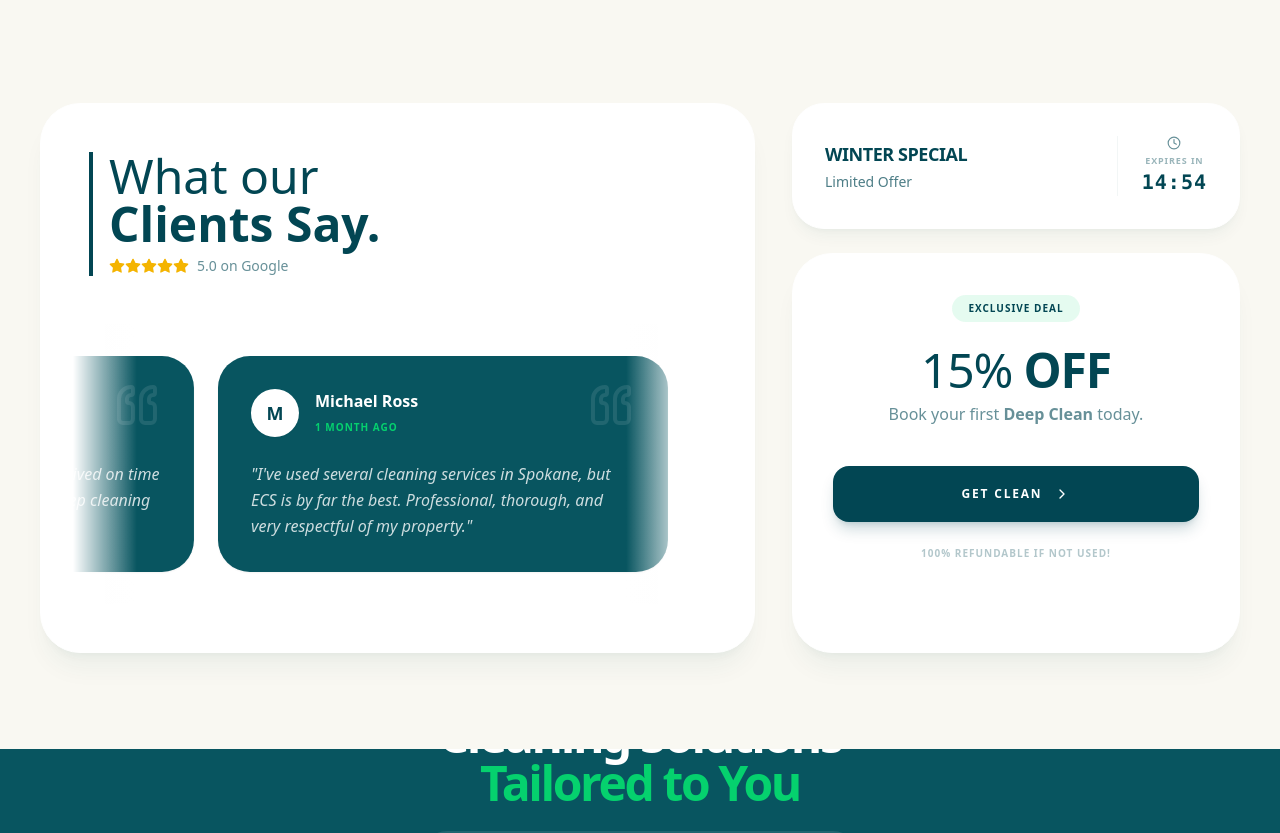
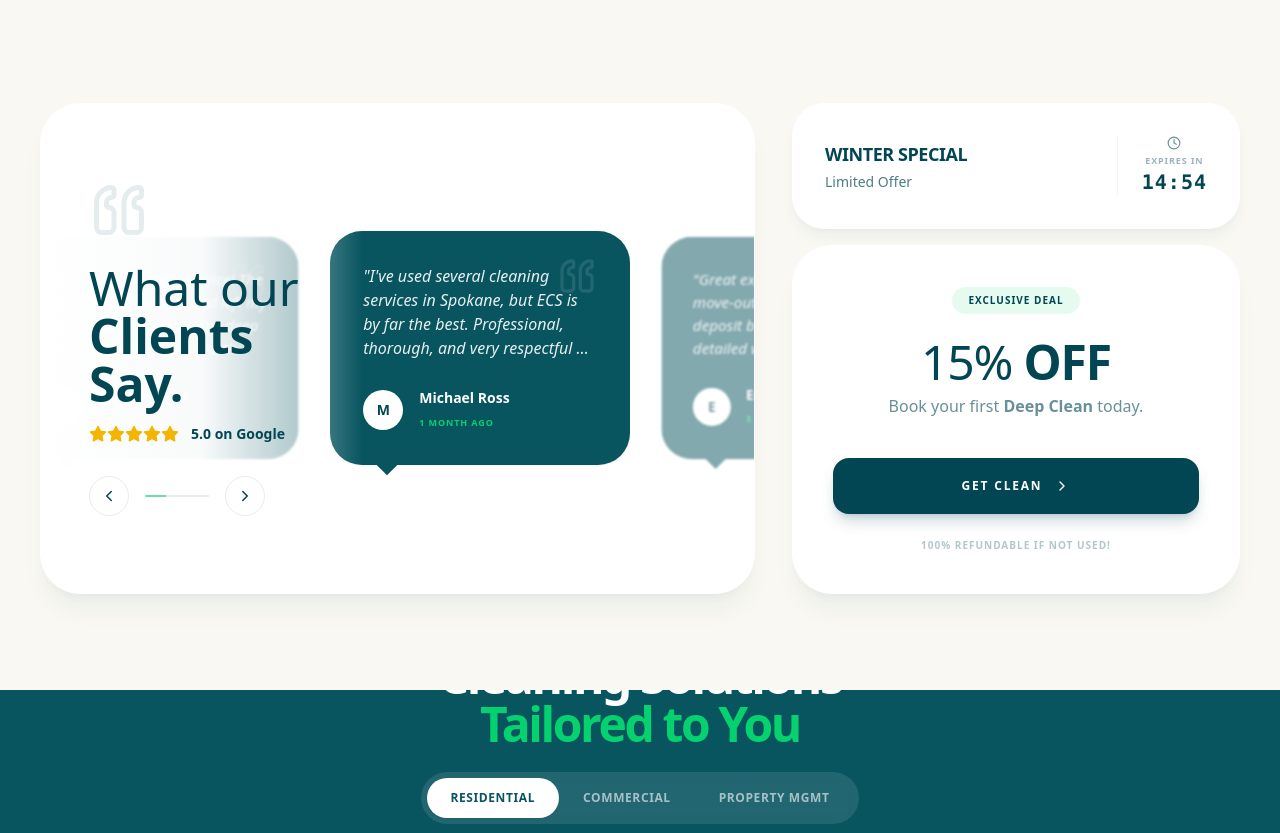
Before and after one commit to renatoquerales28-byte/extreme-cleaning-next, a Next.js app: page / in a window 1280 px wide. Shown: the part 745-1578 px from the top of the page. Built offline with nearby package versions, Linux system fonts and the light colour scheme.

Commit message:
feat: implement minimalist review carousel with mist overlay and index-based navigation

```diff
--- a/src/components/home/SocialProofSection.tsx
+++ b/src/components/home/SocialProofSection.tsx
@@ -2,10 +2,10 @@
 
 import { useState, useEffect } from "react";
 import Image from "next/image";
-import { Star, ChevronRight, Gift, Clock, Bell, Quote } from "lucide-react";
+import { Star, ChevronLeft, ChevronRight, Gift, Clock, Bell, Quote } from "lucide-react";
 import { GOOGLE_REVIEWS } from "@/lib/data/reviews_mock";
 import Link from "next/link";
-import { motion } from "framer-motion";
+import { motion, AnimatePresence } from "framer-motion";
 
 function CountdownTimer() {
     const [timeLeft, setTimeLeft] = useState(15 * 60); // 15 minutes in seconds
@@ -31,6 +31,88 @@ function CountdownTimer() {
     );
 }
 
+// Internal Component for the Carousel Logic
+function ReviewCarousel() {
+    const [activeIndex, setActiveIndex] = useState(0);
+
+    // Auto-advance logic
+    useEffect(() => {
+        const interval = setInterval(() => {
+            handleNext();
+        }, 5000); // 5 seconds per slide
+        return () => clearInterval(interval);
+    }, [activeIndex]);
+
+    // Event Listeners for Custom Navigation
+    useEffect(() => {
+        const onNext = () => handleNext();
+        const onPrev = () => handlePrev();
+
+        window.addEventListener('next-review', onNext);
+        window.addEventListener('prev-review', onPrev);
+
+        return () => {
+            window.removeEventListener('next-review', onNext);
+            window.removeEventListener('prev-review', onPrev);
+        };
+    }, [activeIndex]);
+
+    const handleNext = () => {
+        setActiveIndex((prev) => (prev + 1) % GOOGLE_REVIEWS.length);
+    };
+
+    const handlePrev = () => {
+        setActiveIndex((prev) => (prev - 1 + GOOGLE_REVIEWS.length) % GOOGLE_REVIEWS.length);
+    };
+
+    return (
+        <div className="flex gap-6 items-center transition-transform duration-500 ease-out"
+            style={{ transform: `translateX(-${activeIndex * 320}px)` }} // Adjust width multiplier as needed
+        >
+            {GOOGLE_REVIEWS.map((review, i) => (
+                <div
+                    key={`${review.id}-${i}`}
+                    className={`
+                        shrink-0 w-[300px] bg-[#085560] p-8 rounded-[2rem] shadow-sm relative group border border-transparent transition-all duration-300
+                        ${i === activeIndex ? 'opacity-100 scale-100' : 'opacity-50 scale-95 blur-[1px]'}
+                    `}
+                >
+                    <Quote className="absolute top-6 right-8 text-white/10 transform rotate-180" size={40} />
+
+                    <p className="text-white/90 text-sm md:text-base font-light leading-relaxed italic relative z-10 line-clamp-4 h-[100px] mb-6">
+                        &quot;{review.text}&quot;
+                    </p>
+
+                    <div className="flex items-center gap-4">
+                        <div className="w-10 h-10 rounded-full bg-white flex items-center justify-center text-[#024653] font-black text-sm shadow-sm">
+                            {review.name.charAt(0)}
+                        </div>
+                        <div>
+                            <h4 className="font-bold text-white text-sm">{review.name}</h4>
+                            <span className="text-[9px] text-[#05D16E] font-bold uppercase tracking-widest">{review.date}</span>
+                        </div>
+                    </div>
+
+                    {/* Speech Bubble Tail */}
+                    <div className="absolute -bottom-2 left-12 w-4 h-4 bg-[#085560] rotate-45 transform" />
+                </div>
+            ))}
+            {/* Duplicates for infinite feel if desired, but here we just loop index logic */}
+        </div>
+    );
+}
+
+function CarouselControl({ direction, onClick }: { direction: 'prev' | 'next', onClick: () => void }) {
+    return (
+        <button
+            onClick={onClick}
+            className="w-10 h-10 rounded-full border border-[#024653]/10 flex items-center justify-center text-[#024653] hover:bg-[#024653] hover:text-white transition-all active:scale-95"
+        >
+            {direction === 'prev' ? <ChevronLeft size={18} /> : <ChevronRight size={18} />}
+        </button>
+    );
+}
+
 export default function SocialProofSection() {
     return (
         // SECTION CONTAINER: Adjusted spacing (reduced top padding), Background #F9F8F2
@@ -39,72 +121,57 @@ export default function SocialProofSection() {
             {/* CONTAINER: Max width of 1700px to match Hero */}
             <div className="w-full max-w-[1700px] mx-auto px-6 lg:px-10 grid grid-cols-1 lg:grid-cols-5 gap-3 items-stretch justify-center">
 
-                {/* LEFT COLUMN: REVIEWS (60% -> 3/5 cols) - NOW ENCLOSED IN WHITE CARD */}
-                <div className="w-full lg:col-span-3 flex flex-col justify-center relative">
+                {/* LEFT COLUMN: REVIEWS - CAROUSEL REDESIGN */}
+                <div className="w-full lg:col-span-3">
 
-                    {/* NEW MODULAR CONTAINER */}
-                    <div className="bg-white rounded-[2.5rem] p-8 lg:p-12 shadow-xl shadow-[#024653]/5 border border-white h-full flex flex-col justify-center relative overflow-hidden">
+                    {/* MODULAR CONTAINER */}
+                    <div className="bg-white rounded-[2.5rem] shadow-xl shadow-[#024653]/5 border border-white h-full relative overflow-hidden flex items-center">
 
-                        {/* Header for Reviews */}
-                        <div className="mb-8 md:mb-12 pl-4 border-l-4 border-[#024653] relative z-10">
-                            <h3 className="text-3xl md:text-5xl font-light text-[#024653] mb-2 leading-tight">
-                                What our <br /> <span className="font-black">Clients Say.</span>
-                            </h3>
-                            <div className="flex items-center gap-2">
-                                <div className="flex text-[#F4B400]">
-                                    {[1, 2, 3, 4, 5].map(i => <Star key={i} size={16} fill="currentColor" />)}
+                        {/* 1. MIST OVERLAY & TITLE (Fixed Left Layer) */}
+                        <div className="absolute left-0 top-0 bottom-0 w-[90%] md:w-[60%] lg:w-[45%] bg-gradient-to-r from-white via-white/95 to-transparent z-20 flex flex-col justify-center pl-8 lg:pl-12 pr-12 pointer-events-none">
+                            <div className="pointer-events-auto"> {/* Make interactive contents clickable */}
+                                <Quote className="text-[#024653]/10 mb-6 transform rotate-180" size={60} />
+
+                                <h3 className="text-3xl md:text-5xl font-light text-[#024653] mb-4 leading-tight">
+                                    What our <br /> <span className="font-black">Clients Say.</span>
+                                </h3>
+
+                                <div className="flex items-center gap-3 mb-8">
+                                    <div className="flex text-[#F4B400]">
+                                        {[1, 2, 3, 4, 5].map(i => <Star key={i} size={18} fill="currentColor" />)}
+                                    </div>
+                                    <span className="text-sm font-bold text-[#024653]">5.0 on Google</span>
                                 </div>
-                                <span className="text-sm font-medium text-[#024653]/60">5.0 on Google</span>
+
+                                {/* Custom Navigation Controls */}
+                                <div className="flex items-center gap-4">
+                                    <CarouselControl
+                                        direction="prev"
+                                        onClick={() => window.dispatchEvent(new CustomEvent('prev-review'))}
+                                    />
+                                    <div className="h-[2px] w-16 bg-[#024653]/10 rounded-full overflow-hidden">
+                                        <div className="h-full bg-[#05D16E] w-1/3 animate-pulse" /> {/* Progress bar simulation */}
+                                    </div>
+                                    <CarouselControl
+                                        direction="next"
+                                        onClick={() => window.dispatchEvent(new CustomEvent('next-review'))}
+                                    />
+                                </div>
                             </div>
                         </div>
 
-                        {/* Horizontal Marquee Container */}
-                        <div className="relative w-full overflow-hidden mask-horizontal-fade -mx-4 px-4 py-8"> {/* Negative margin to allow shadow bleed, py for hover space */}
-                            <motion.div
-                                className="flex gap-6 pl-4"
-                                animate={{ x: ["0%", "-50%"] }}
-                                transition={{
-                                    repeat: Infinity,
-                                    ease: "linear",
-                                    duration: 40
-                                }}
-                                style={{ width: "max-content" }}
-                            >
-                                {/* Duplicate list for loop */}
-                                {[...GOOGLE_REVIEWS, ...GOOGLE_REVIEWS, ...GOOGLE_REVIEWS].map((review, i) => (
-                                    <div
-                                        key={`${review.id}-${i}`}
-                                        className="bg-[#085560] p-8 rounded-[2rem] shadow-sm hover:shadow-lg hover:-translate-y-1 transition-all duration-300 relative group w-[350px] md:w-[450px] shrink-0 border border-transparent hover:border-[#05D16E]/20"
-                                    >
-                                        <Quote className="absolute top-6 right-8 text-white/10 transform rotate-180 group-hover:scale-110 transition-transform" size={48} />
+                        {/* 2. CAROUSEL TRACK (Sliding Layer) */}
+                        <div className="w-full h-full flex items-center lg:pl-[40%] pl-[20%]">
+                            <ReviewCarousel />
+                        </div>
 
-                                        <div className="flex items-center gap-4 mb-6">
-                                            <div className="w-12 h-12 rounded-full bg-white flex items-center justify-center text-[#024653] font-black text-lg shadow-sm">
-                                                {review.name.charAt(0)}
-                                            </div>
-                                            <div>
-                                                <h4 className="font-bold text-white text-sm md:text-base">{review.name}</h4>
-                                                <span className="text-[10px] text-[#05D16E] font-bold uppercase tracking-widest">{review.date}</span>
-                                            </div>
-                                        </div>
-
-                                        <p className="text-white/80 text-base font-light leading-relaxed italic relative z-10 line-clamp-4">
-                                            &quot;{review.text}&quot;
-                                        </p>
-                                    </div>
-                                ))}
-                            </motion.div>
-                            {/* Gradient Masks for Horizontal Fade - Adjusted to match white BG */}
-                            <div className="absolute top-0 left-0 w-16 h-full bg-gradient-to-r from-white to-transparent z-10 pointer-events-none" />
-                            <div className="absolute top-0 right-0 w-16 h-full bg-gradient-to-l from-white to-transparent z-10 pointer-events-none" />
-                        </div>
                     </div>
                 </div>
 
                 {/* RIGHT COLUMN: PROMO (40% -> 2/5 cols) */}
                 <div className="w-full lg:col-span-2 flex flex-col justify-center items-center lg:items-end relative h-full">
 
-                    <div className="w-full max-w-md space-y-6 relative z-10 flex flex-col h-full justify-center">
+                    <div className="w-full max-w-md space-y-4 relative z-10 flex flex-col h-full justify-center">
 
                         {/* Top Card: Timer & Hook (White Card) */}
                         <div className="bg-white rounded-[2rem] p-6 lg:p-8 flex items-center justify-between shadow-lg shadow-[#024653]/5 border border-white">
```
